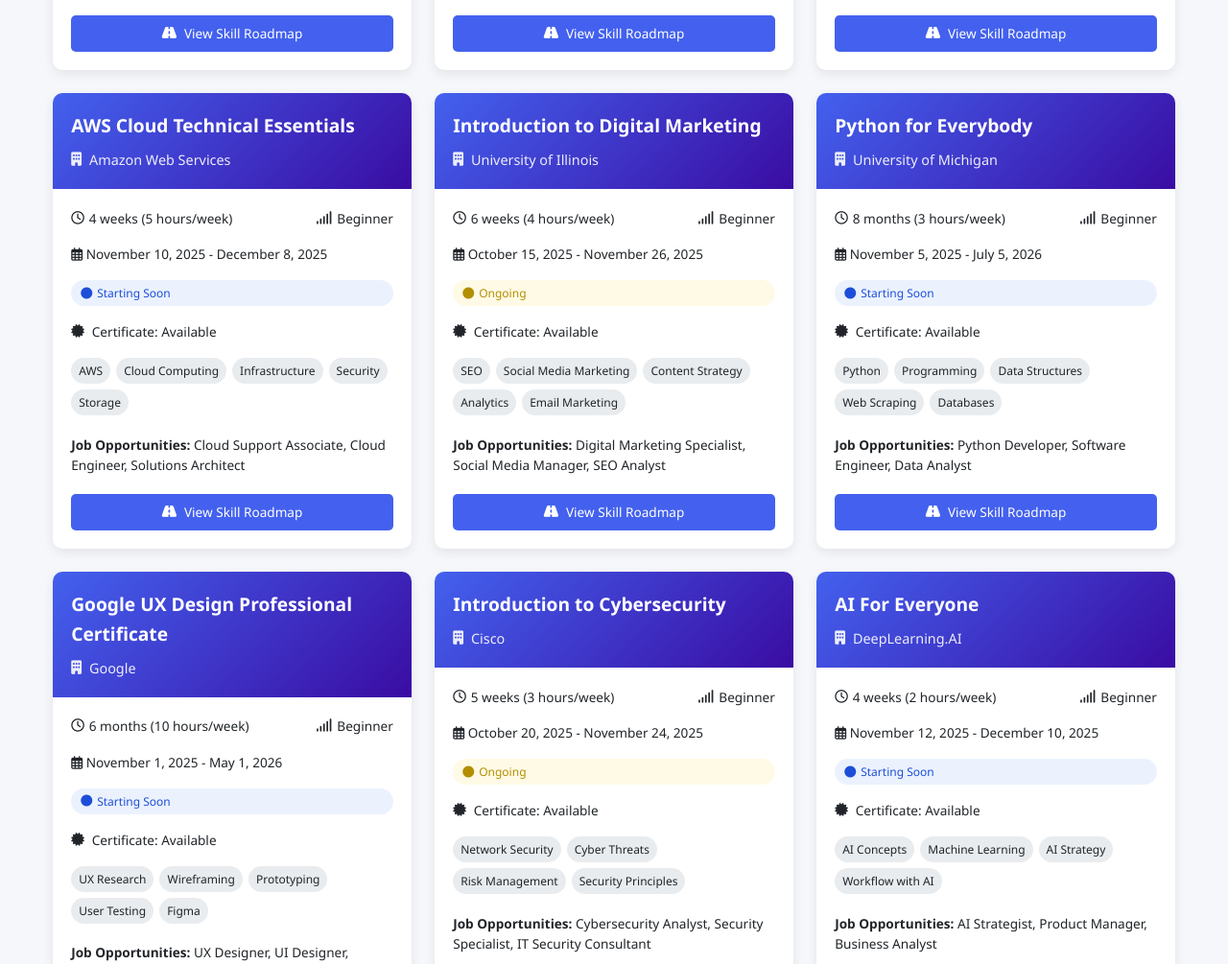
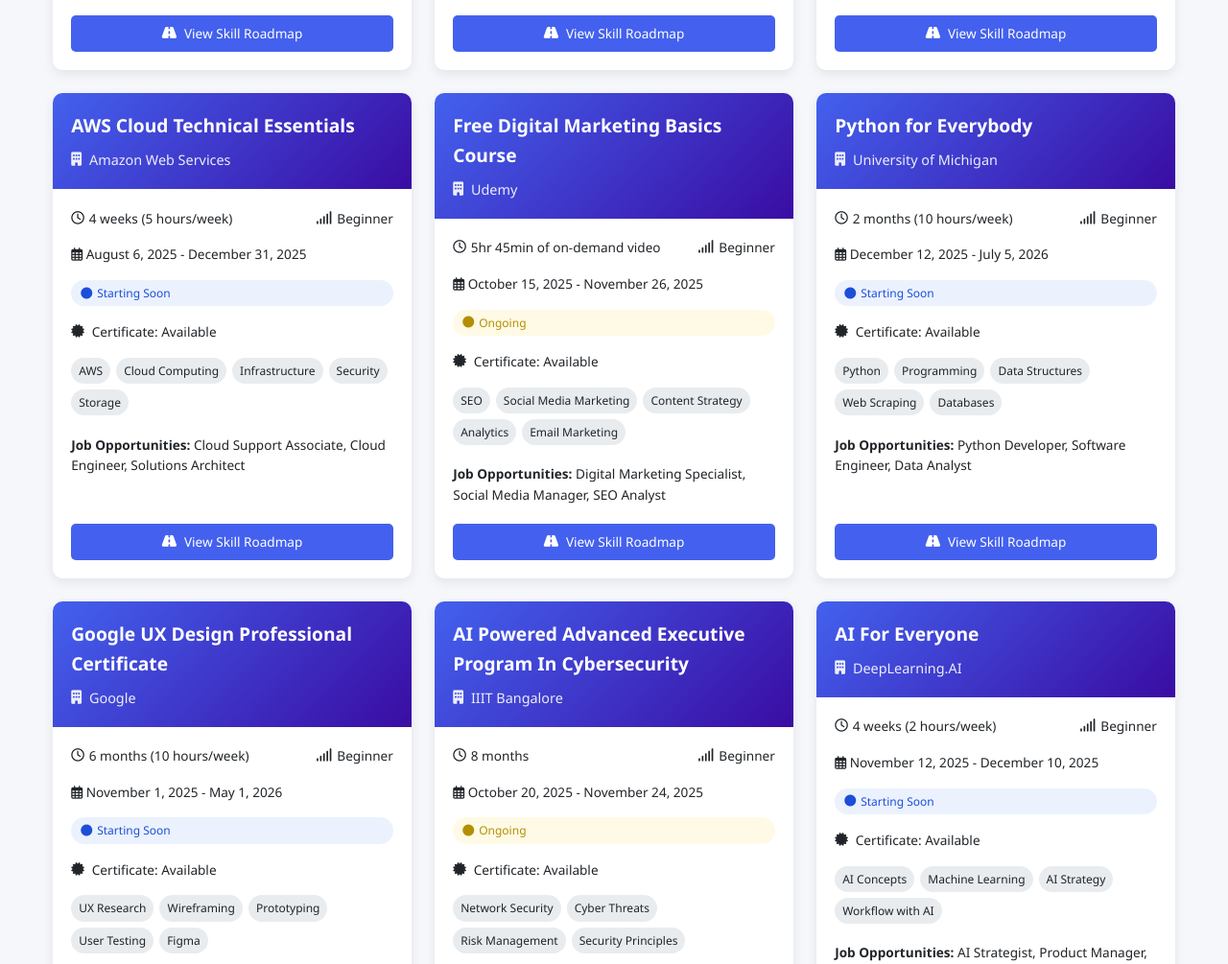
Before and after one commit to MAdak123/SPI-Skill-Up, a plain HTML site: page index.html in a window 1280 px wide. Shown: the part 984-1989 px from the top of the page at 96% size. Drawn offline with Linux system fonts and the light colour scheme.

Commit message:
Update index.html

```diff
--- a/index.html
+++ b/index.html
@@ -992,9 +992,9 @@
                 link: "https://www.coursera.org/learn/aws-cloud-technical-essentials",
                 provider: "Amazon Web Services",
                 duration: "4 weeks (5 hours/week)",
-                startDate: "2025-11-10",
-                endDate: "2025-12-08",
-                status: "upcoming",
+                startDate: "2025-08-06",
+                endDate: "2025-12-31",
+                status: "Ongoing",
                 level: "Beginner",
                 certificate: true,
                 skills: ["AWS", "Cloud Computing", "Infrastructure", "Security", "Storage"],
@@ -1005,10 +1005,10 @@
             },
             {
                 id: 5,
-                name: "Introduction to Digital Marketing",
-                link: "https://www.coursera.org/learn/digital-marketing",
-                provider: "University of Illinois",
-                duration: "6 weeks (4 hours/week)",
+                name: "Free Digital Marketing Basics Course",
+                link: "https://www.udemy.com/course/free-digital-marketing-basics-course/?utm_campaign=Search_Keyword_Beta_Prof_la.ES_cc.ROW-Spanish&utm_source=google&utm_medium=paid-search&portfolio=ROW-Spanish&utm_audience=mx&utm_tactic=nb&utm_term=curso%20de%20marketing%20en%20internet&utm_content=g&funnel=&test=&gad_source=1&gad_campaignid=21487757259&gbraid=0AAAAADROdO1itZ1rWaaZfstcJxSnnng77&gclid=CjwKCAiAl-_JBhBjEiwAn3rN7UyTnNgq8OEky69HXOBtHsMHJyVFGNTIIIyB9PCtlMbRIlGPfp5-3RoCU4wQAvD_BwE",
+                provider: "Udemy",
+                duration: "5hr 45min of on-demand video",
                 startDate: "2025-10-15",
                 endDate: "2025-11-26",
                 status: "ongoing",
@@ -1025,10 +1025,10 @@
                 name: "Python for Everybody",
                 link: "https://www.coursera.org/specializations/python",
                 provider: "University of Michigan",
-                duration: "8 months (3 hours/week)",
-                startDate: "2025-11-05",
+                duration: "2 months (10 hours/week)",
+                startDate: "2025-12-12",
                 endDate: "2026-07-05",
-                status: "upcoming",
+                status: "Ongoing",
                 level: "Beginner",
                 certificate: true,
                 skills: ["Python", "Programming", "Data Structures", "Web Scraping", "Databases"],
@@ -1056,10 +1056,10 @@
             },
             {
                 id: 8,
-                name: "Introduction to Cybersecurity",
-                link: "https://www.coursera.org/learn/introduction-cybersecurity",
-                provider: "Cisco",
-                duration: "5 weeks (3 hours/week)",
+                name: "AI Powered Advanced Executive Program In Cybersecurity",
+                link: "https://sl-courses.iiitb.ac.in/advanced-executive-program-cyber-security?utm_source=google&utm_medium=cpc&utm_term=advanced%20cyber%20security%20course&utm_content=19592622120-155722323010-746367824056&utm_device=c&utm_campaign=Search-TechCluster-Cyber-CCyber-PG-IIITB-IN-Main-AllDevice-IIITBDomain-adgroup-Cyber-Advanced-Professional&gad_source=1&gad_campaignid=19592622120&gbraid=0AAAAADt9AXP_wMChiWDpjCY7mJ3u7S35I&gclid=CjwKCAiAl-_JBhBjEiwAn3rN7Zq6n1GVjSe9Czw210ZcKKrzxKnluIvrfwjHEdZzSC_zLdPUIzjA3RoCu74QAvD_BwE",
+                provider: "IIIT Bangalore",
+                duration: "8 months",
                 startDate: "2025-10-20",
                 endDate: "2025-11-24",
                 status: "ongoing",
```
